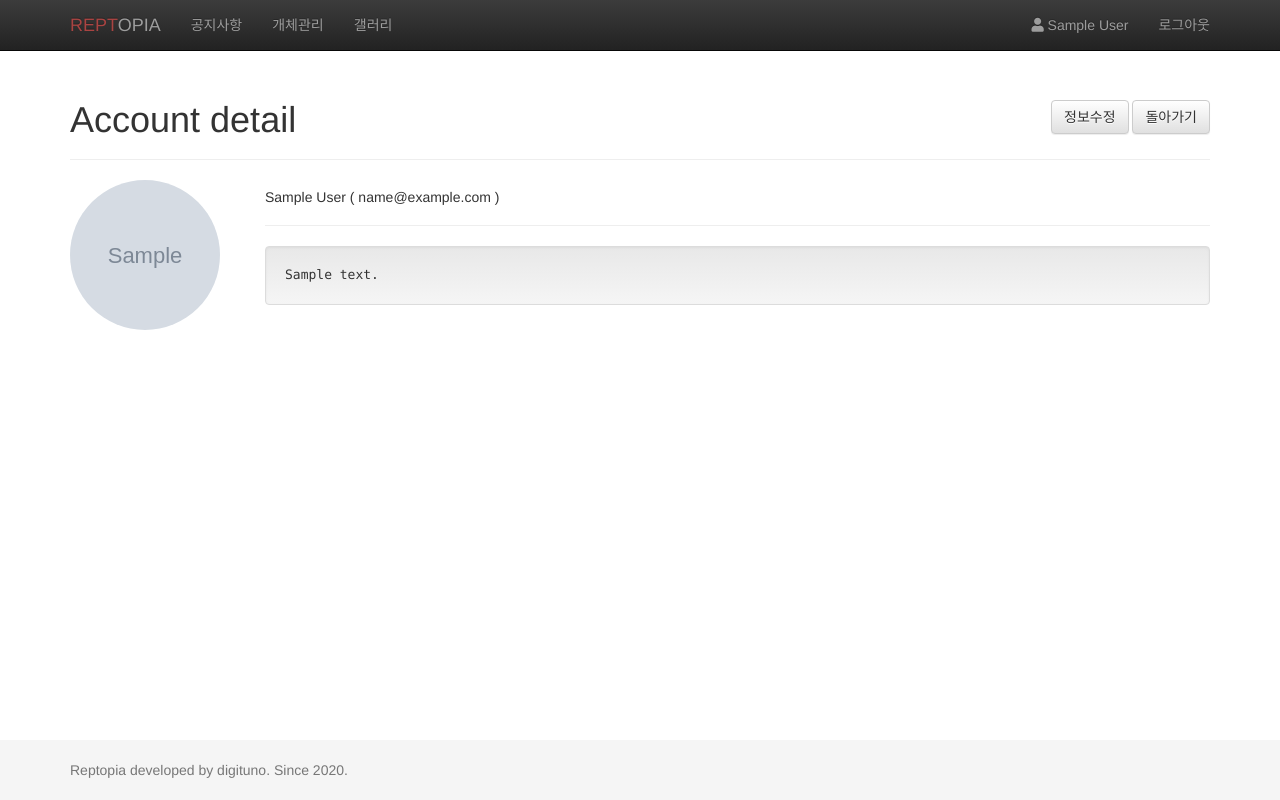
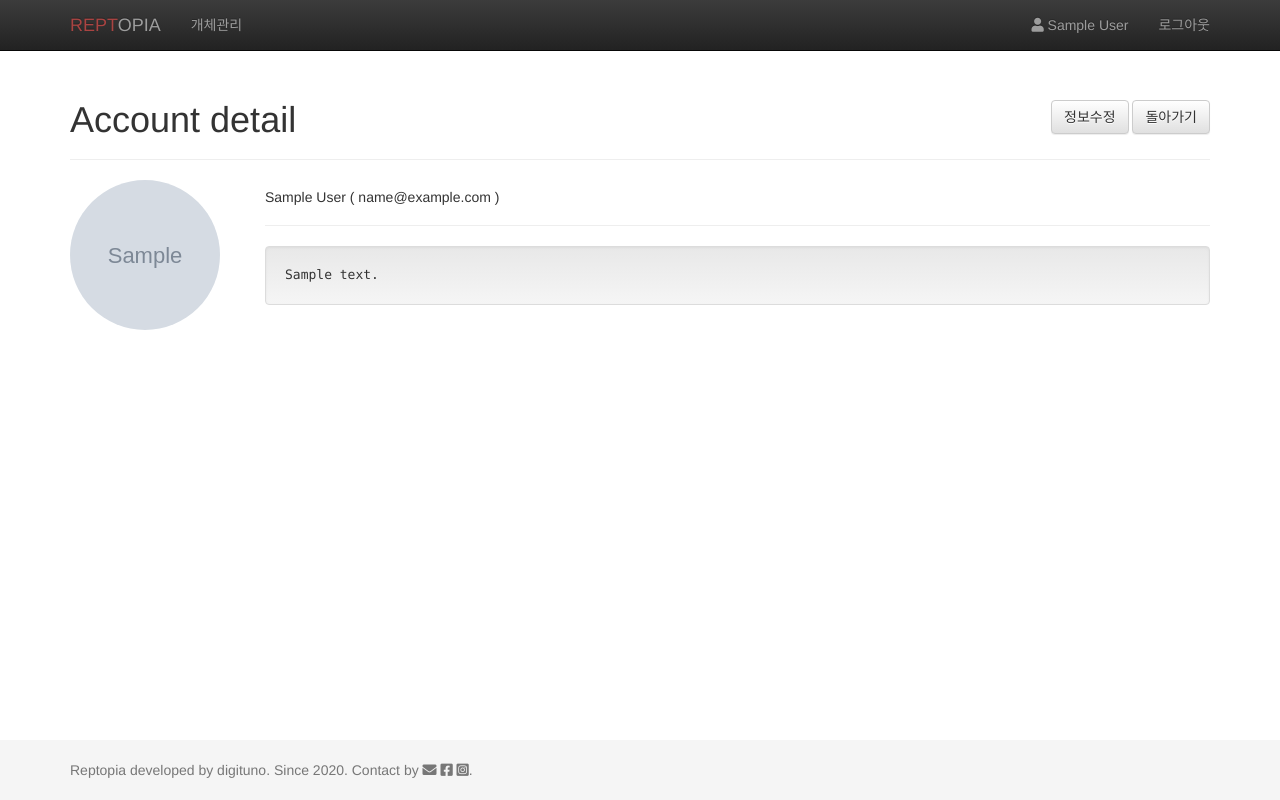
Before and after one commit to digituno/reptopia, a Django app: page /accounts/1/profile in a window 1280 px wide. Run offline with Django 3.2, Linux system fonts and the light colour scheme; a user stored in the database is signed in; tables that the repository leaves empty hold one stand-in row (values such as "Sample post"); grey boxes marked "Sample" are stand-in pictures; some libraries are stand-ins or nearby versions.

Commit message:
update contact in footer

```diff
--- a/account/views.py
+++ b/account/views.py
@@ -89,5 +89,14 @@ class EmailCheckTemplateView(View):
 
 class NameCheckTemplateView(View):
     def get(self, request):
-        user = Account.objects.filter(name=request.GET.get('item'))
-        return HttpResponse(not user.exists())
+        rtn_value = False
+        item = request.GET.get('item').upper()
+        if item.find("REPTOPIA") > 0 or item.find("ADMIN") > 0 or \
+                item.find("ROOT") > 0 or item.find("렙토피아") > 0 or \
+                item.find("관리자"):
+            rtn_value = False
+        else:
+            user = Account.objects.filter(name=request.GET.get('item'))
+            rtn_value = not user.exists()
+
+        return HttpResponse(rtn_value)
--- a/pet/views.py
+++ b/pet/views.py
@@ -166,7 +166,6 @@ class SpeciesSearchTemplateView(View):
     def get(self, request):
         q = request.GET.get('term', '').capitalize()
         logger.debug(q)
-        # animal_dict_list = AnimalDictionary.objects.filter(Q(common_name_kor_icontains=item)|Q(common_name_kor_icontains=item))
         search_qs = AnimalDictionary.objects.filter(common_name_kor__icontains=q)
 
         results  = []
--- a/templates/account/signup.html.j2
+++ b/templates/account/signup.html.j2
@@ -232,7 +232,7 @@
                         if (data == 'True') {
                             $('#dialog-body').text('사용가능한 사용자명 입니다.');
                         } else {
-                            $('#dialog-body').text('이미 가입 된 사용자명입니다.');
+                            $('#dialog-body').text('사용할 수 없는 사용자명입니다.');
                         }
                         $( function() {
                             $( "#dialog-message" ).dialog({
--- a/templates/base.html.j2
+++ b/templates/base.html.j2
@@ -58,11 +58,11 @@
             -->
             {% if user.is_authenticated %}
               {% if user.is_staff %}
-              <li><a href="{% url 'notice-list' %}" class="nav_linker">공지사항</a></li>
+              <!--<li><a href="{% url 'notice-list' %}" class="nav_linker">공지사항</a></li>-->
               {% endif %}
               <li><a href="{% url 'pet-list' userid=user.pk %}">개체관리</a></li>
             {% endif %}
-            <li><a href="{% url 'photo-list' %}">갤러리</a></li>
+            <!--<li><a href="{% url 'photo-list' %}">갤러리</a></li>-->
           </ul>
             <div id="navbar" class="collapse navbar-collapse">
               <ul class="nav navbar-nav navbar-right">
@@ -90,7 +90,7 @@
     <footer class="footer">
       <div class="container">
         <p class="text-muted">
-            Reptopia developed by digituno. Since 2020.
+            Reptopia developed by digituno. Since 2020. Contact by <i class="fa fa-envelope"></i> <!--<i class="fab fa-blogger"></i> --> <i class="fab fa-facebook-square"></i> <i class="fab fa-instagram-square"></i>.
         </p>
       </div>
     </footer>
--- a/templates/taggit_templatetags2/tagcanvas_base.html
+++ b/templates/taggit_templatetags2/tagcanvas_base.html
@@ -15,6 +15,7 @@
                         <tr>
                             <th scope="col" class="d-none d-sm-table-cell">#</th>
                             <th scope="col" class="d-none d-sm-table-cell">이름</th>
+                            <th scope="col" class="d-none d-sm-table-cell">사육자</th>
                             <th scope="col" class="d-none d-sm-table-cell">종</th>
                             <th scope="col" class="d-none d-sm-table-cell">출생년월일</th>
                             <th scope="col" class="d-none d-sm-table-cell">성별</th>
@@ -26,6 +27,7 @@
                             <tr>
                                 <th scope="row">{{ forloop.counter }}</th>
                                 <td><a href="{{ item.content_object.get_absolute_url }}">{{ item.content_object.name}}</a></td>
+                                <td>{{ item.content_object.owner.name }}</td>
                                 <td>{{ item.content_object.species.common_name_kor }}</td>
                                 <td>{{ item.content_object.bod }}</td>
                                 <td>{{ item.content_object.gender.item_name }}</td>
```
